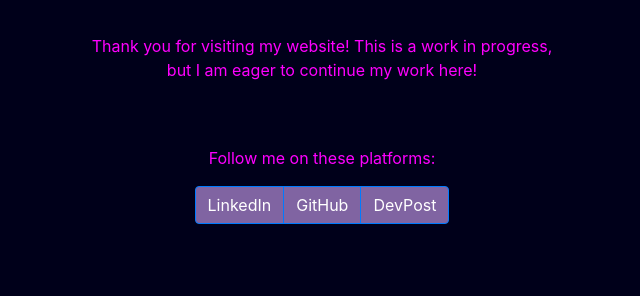
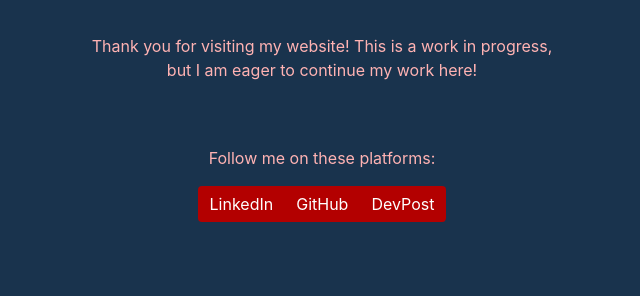
Before and after one commit to TovarischAndrei/HackRiddle2019, a plain HTML site: page index.htm in a window 1280 px wide. Shown: the part 142-438 px from the top of the page, without its empty margins (318-958 px from the left). Drawn offline with nearby package versions, Linux system fonts and the light colour scheme.

Commit message:
Final iteration for Hackathon

```diff
--- a/index.htm
+++ b/index.htm
@@ -8,13 +8,15 @@
 
 	<meta charset="utf-8">
 	<meta name="viewport" content="width=device-width , initial-scale=1.0" >
+
 	<link rel="stylesheet" href="https://maxcdn.bootstrapcdn.com/bootstrap/4.2.1/css/bootstrap.min.css">
  	<script src="https://ajax.googleapis.com/ajax/libs/jquery/3.3.1/jquery.min.js"></script>
   	<script src="https://cdnjs.cloudflare.com/ajax/libs/popper.js/1.14.6/umd/popper.min.js"></script>
   	<script src="https://maxcdn.bootstrapcdn.com/bootstrap/4.2.1/js/bootstrap.min.js"></script>
 	<style>
-		body{text-align:center;background-color:#00001a; color:#ff00ff}
-		.btn-primary, .btn-primary:hover, .btn-primary:active, .btn-primary:visited { background-color: #8064A2 !important;}
+		body{text-align:center;background-color:#19334d; color:#ffb3b3}
+		.btn-primary, .btn-primary:hover, .btn-primary:active, .btn-primary:visited {border-width:0px ;background-color:#b30000 !important;}
+
 	</style>
 </head>
 
@@ -46,6 +48,7 @@
 
 	<img src="https://erau.edu/-/media/images/university/gaetz-aerospace-institute/gaetz-aero-institute-logo.png?h=198&&w=200&hash=7DA9FCDD30C3DFFBB8524A99DD54A38808DB884C&la=en"
 		alt="Oh no! Image not loaded." href="https://www.linkedin.com/in/amatievski0/" width="200" height="200">
+<br>
 
 	<p> Thank you for visiting! </p>
 
```
Also changed, not shown: 2 other files.
